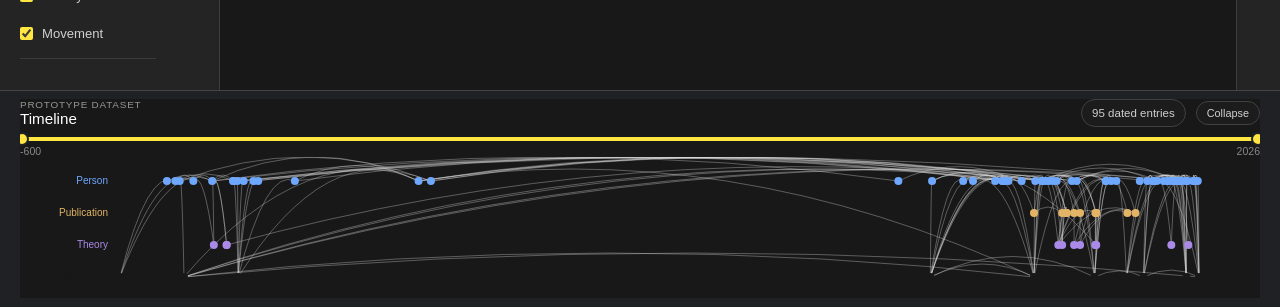
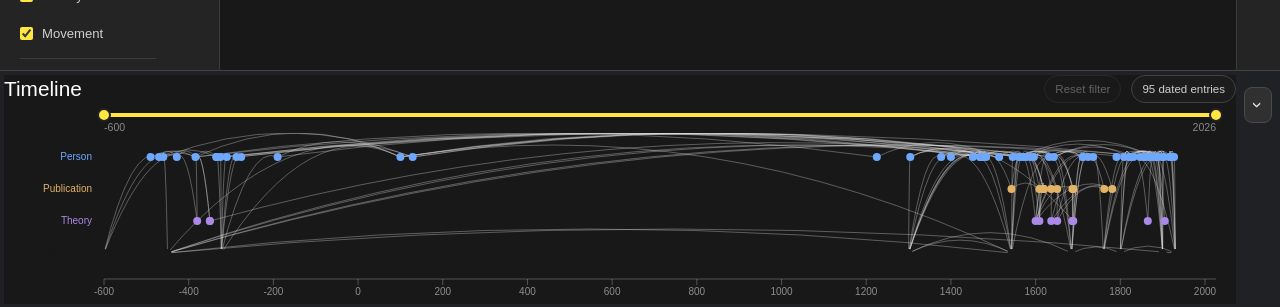
Before and after one commit to carlspangrude/history-network, a React (Vite) app: page / in a window 1280 px wide. Shown: the part 490-797 px from the top of the page. Built offline with nearby package versions, Linux system fonts and the light colour scheme.

Commit message:
Improved timeline filtering functionality & UI

```diff
--- a/src/App.tsx
+++ b/src/App.tsx
@@ -78,7 +78,7 @@ function App() {
       <div
         className={activeView === "explore" ? "explore-view" : "explore-view explore-view--hidden"}
         aria-hidden={activeView !== "explore"}
-        style={{ "--timeline-height": isTimelineOpen ? "220px" : "44px" } as React.CSSProperties}
+        style={{ "--timeline-height": isTimelineOpen ? "240px" : "44px" } as React.CSSProperties}
       >
         <main
           className={[
--- a/src/components/TimelineCanvas.tsx
+++ b/src/components/TimelineCanvas.tsx
@@ -30,11 +30,18 @@ interface TimelineCanvasProps {
 // Layout constants
 // ===========================================================================
 
-const FULL_MARGIN = { top: 16, right: 32, bottom: 36, left: 140 };
-const COMPACT_MARGIN = { top: 8, right: 20, bottom: 28, left: 100 };
-const MIN_LANE_HEIGHT = 16;
+const AXIS_GAP = 10;
+const AXIS_LABEL_OFFSET = 16;
+const AXIS_LABEL_BUFFER = 14;
+const AXIS_RESERVED_HEIGHT = AXIS_GAP + AXIS_LABEL_OFFSET + AXIS_LABEL_BUFFER;
+
+const FULL_MARGIN = { top: 16, right: 32, bottom: AXIS_RESERVED_HEIGHT, left: 140 };
+const COMPACT_MARGIN = { top: 8, right: 20, bottom: AXIS_RESERVED_HEIGHT, left: 100 };
 const MAX_LANE_HEIGHT_FULL = 64;
 const MAX_LANE_HEIGHT_COMPACT = 32;
+const MINOR_TICK_INTERVAL_YEARS = 200;
+const MIN_YEAR_RANGE = 10;
+const MIN_CHART_DOMAIN_SPAN = 200;
 
 function getEndpointId(endpoint: string | GraphNode): string {
   return typeof endpoint === "string" ? endpoint : endpoint.id;
@@ -63,11 +70,45 @@ interface TimelineRangeSliderProps {
   bounds: [number, number];
   range: [number, number];
   onChange: (range: [number, number]) => void;
+  marginLeft: number;
+  marginRight: number;
 }
 
-function TimelineRangeSlider({ bounds, range, onChange }: TimelineRangeSliderProps) {
+function TimelineRangeSlider({
+  bounds,
+  range,
+  onChange,
+  marginLeft,
+  marginRight,
+}: TimelineRangeSliderProps) {
   const trackRef = useRef<HTMLDivElement | null>(null);
-  const draggingHandle = useRef<"min" | "max" | null>(null);
+  const draggingHandleRef = useRef<"min" | "max" | null>(null);
+
+  // The thumbs track this local state while dragging — cheap, visual only.
+  // The parent's `range` (which drives filtering the whole graph and
+  // reheating the force simulation) is only updated once, on release, via
+  // onChangeRef below. Committing on every pointermove instead was
+  // saturating the main thread and hanging the tab during fast drags.
+  const [liveRange, setLiveRange] = useState<[number, number]>(range);
+
+  // Sync liveRange when the parent's range changes externally (e.g. a
+  // future "reset filters" action) — done during render, per React's
+  // guidance for adjusting state from a prop, rather than in an effect,
+  // which would cause an extra cascading render on every commit.
+  const [syncedRange, setSyncedRange] = useState<[number, number]>(range);
+
+  if (range[0] !== syncedRange[0] || range[1] !== syncedRange[1]) {
+    setSyncedRange(range);
+    setLiveRange(range);
+  }
+
+  const liveRangeRef = useRef(liveRange);
+  const onChangeRef = useRef(onChange);
+
+  useEffect(() => {
+    liveRangeRef.current = liveRange;
+    onChangeRef.current = onChange;
+  });
 
   const getYearFromClientX = (clientX: number): number | null => {
     const track = trackRef.current;
@@ -82,27 +123,46 @@ function TimelineRangeSlider({ bounds, range, onChange }: TimelineRangeSliderPro
     return percentToYear(percent, bounds);
   };
 
-  const handlePointerDown = (event: React.PointerEvent<HTMLDivElement>) => {
-    const handle = event.currentTarget.dataset.handle as "min" | "max";
-    event.currentTarget.setPointerCapture(event.pointerId);
-    draggingHandle.current = handle;
-  };
-
-  const handlePointerMove = (event: React.PointerEvent<HTMLDivElement>) => {
-    if (!draggingHandle.current) return;
+  useEffect(() => {
+    const handleWindowPointerMove = (event: PointerEvent) => {
+      const handle = draggingHandleRef.current;
+      if (!handle) return;
 
       const year = getYearFromClientX(event.clientX);
       if (year === null) return;
 
-    if (draggingHandle.current === "min") {
-      onChange([Math.min(year, range[1]), range[1]]);
-    } else {
-      onChange([range[0], Math.max(year, range[0])]);
+      setLiveRange((current) => {
+        if (handle === "min") {
+          const maxAllowed = Math.max(current[1] - MIN_YEAR_RANGE, bounds[0]);
+          return [Math.min(year, maxAllowed), current[1]];
         }
+        const minAllowed = Math.min(current[0] + MIN_YEAR_RANGE, bounds[1]);
+        return [current[0], Math.max(year, minAllowed)];
+      });
     };
 
-  const handlePointerUp = () => {
-    draggingHandle.current = null;
+    const handleWindowPointerUp = () => {
+      if (draggingHandleRef.current) {
+        onChangeRef.current(liveRangeRef.current);
+      }
+      draggingHandleRef.current = null;
+    };
+
+    window.addEventListener("pointermove", handleWindowPointerMove);
+    window.addEventListener("pointerup", handleWindowPointerUp);
+    window.addEventListener("pointercancel", handleWindowPointerUp);
+
+    return () => {
+      window.removeEventListener("pointermove", handleWindowPointerMove);
+      window.removeEventListener("pointerup", handleWindowPointerUp);
+      window.removeEventListener("pointercancel", handleWindowPointerUp);
+    };
+    // eslint-disable-next-line react-hooks/exhaustive-deps
+  }, [bounds]);
+
+  const handlePointerDown = (event: React.PointerEvent<HTMLDivElement>) => {
+    const handle = event.currentTarget.dataset.handle as "min" | "max";
+    draggingHandleRef.current = handle;
   };
 
   const handleKeyDown = (event: React.KeyboardEvent<HTMLDivElement>) => {
@@ -116,19 +176,26 @@ function TimelineRangeSlider({ bounds, range, onChange }: TimelineRangeSliderPro
 
     event.preventDefault();
 
+    // Keyboard adjustments aren't high-frequency like drag, so commit immediately.
     if (handle === "min") {
-      onChange([Math.min(range[0] + delta, range[1]), range[1]]);
+      const maxAllowed = Math.max(range[1] - MIN_YEAR_RANGE, bounds[0]);
+      onChange([Math.min(range[0] + delta, maxAllowed), range[1]]);
     } else {
-      onChange([range[0], Math.max(range[1] + delta, range[0])]);
+      const minAllowed = Math.min(range[0] + MIN_YEAR_RANGE, bounds[1]);
+      onChange([range[0], Math.max(range[1] + delta, minAllowed)]);
     }
   };
 
-  const minPercent = yearToPercent(range[0], bounds);
-  const maxPercent = yearToPercent(range[1], bounds);
+  const minPercent = yearToPercent(liveRange[0], bounds);
+  const maxPercent = yearToPercent(liveRange[1], bounds);
 
   return (
     <div className="timeline-range-slider">
-      <div className="timeline-range-track" ref={trackRef}>
+      <div
+        className="timeline-range-track"
+        ref={trackRef}
+        style={{ marginLeft, marginRight }}
+      >
         <div
           className="timeline-range-fill"
           style={{ left: `${minPercent}%`, width: `${maxPercent - minPercent}%` }}
@@ -138,14 +205,12 @@ function TimelineRangeSlider({ bounds, range, onChange }: TimelineRangeSliderPro
           data-handle="min"
           style={{ left: `${minPercent}%` }}
           onPointerDown={handlePointerDown}
-          onPointerMove={handlePointerMove}
-          onPointerUp={handlePointerUp}
           onKeyDown={handleKeyDown}
           role="slider"
           aria-label="Filter from year"
           aria-valuemin={bounds[0]}
           aria-valuemax={bounds[1]}
-          aria-valuenow={range[0]}
+          aria-valuenow={liveRange[0]}
           tabIndex={0}
         />
         <div
@@ -153,21 +218,19 @@ function TimelineRangeSlider({ bounds, range, onChange }: TimelineRangeSliderPro
           data-handle="max"
           style={{ left: `${maxPercent}%` }}
           onPointerDown={handlePointerDown}
-          onPointerMove={handlePointerMove}
-          onPointerUp={handlePointerUp}
           onKeyDown={handleKeyDown}
           role="slider"
           aria-label="Filter to year"
           aria-valuemin={bounds[0]}
           aria-valuemax={bounds[1]}
-          aria-valuenow={range[1]}
+          aria-valuenow={liveRange[1]}
           tabIndex={0}
         />
       </div>
 
-      <div className="timeline-range-labels">
-        <span>{range[0]}</span>
-        <span>{range[1]}</span>
+      <div className="timeline-range-labels" style={{ marginLeft, marginRight }}>
+        <span>{liveRange[0]}</span>
+        <span>{liveRange[1]}</span>
       </div>
     </div>
   );
@@ -239,6 +302,36 @@ function TimelineCanvas({
 
   const undatedCount = graphData.nodes.length - datedNodes.length;
 
+  // Auto-fit the chart's plotted domain to whatever data is currently
+  // visible (after type/discipline/year filters) — similar to "Fit graph".
+  // yearBounds (the full, fixed dataset extent) is left untouched here and
+  // continues to define the slider's own draggable range separately.
+  const chartYearDomain = useMemo<[number, number]>(() => {
+    const years = datedNodes.flatMap((node) => {
+      const values: number[] = [];
+      if (node.startYear !== undefined) values.push(node.startYear);
+      if (node.endYear !== undefined) values.push(node.endYear);
+      return values;
+    });
+
+    if (years.length === 0) {
+      return yearBounds;
+    }
+
+    let min = Math.min(...years);
+    let max = Math.max(...years);
+
+    const span = max - min;
+
+    if (span < MIN_CHART_DOMAIN_SPAN) {
+      const center = (min + max) / 2;
+      min = center - MIN_CHART_DOMAIN_SPAN / 2;
+      max = center + MIN_CHART_DOMAIN_SPAN / 2;
+    }
+
+    return [min, max];
+  }, [datedNodes, yearBounds]);
+
   const lanes = useMemo(() => {
     const typesPresent = new Set(datedNodes.map((node) => node.type));
     return FILTERABLE_NODE_TYPES.filter((type) => typesPresent.has(type));
@@ -250,24 +343,27 @@ function TimelineCanvas({
     return map;
   }, [lanes]);
 
+  // No lower floor here: lane height must always shrink to whatever fits in
+  // the measured container height, or the axis (drawn below the last lane)
+  // gets pushed past the visible area and clipped by overflow:hidden.
   const laneHeight = useMemo(() => {
-    const availableHeight = height - MARGIN.top - MARGIN.bottom;
+    const availableHeight = Math.max(height - MARGIN.top - MARGIN.bottom, 0);
     const laneCount = Math.max(lanes.length, 1);
     const computed = availableHeight / laneCount;
-    return Math.max(Math.min(computed, MAX_LANE_HEIGHT), MIN_LANE_HEIGHT);
+    return Math.min(computed, MAX_LANE_HEIGHT);
   }, [height, lanes.length, MARGIN.top, MARGIN.bottom, MAX_LANE_HEIGHT]);
 
   const innerWidth = Math.max(width - MARGIN.left - MARGIN.right, 1);
 
   const xForYear = (year: number) =>
-    MARGIN.left + ((year - yearBounds[0]) / (yearBounds[1] - yearBounds[0] || 1)) * innerWidth;
+    MARGIN.left + ((year - chartYearDomain[0]) / (chartYearDomain[1] - chartYearDomain[0] || 1)) * innerWidth;
 
   const yForType = (type: NodeType) => {
     const index = laneIndex.get(type) ?? 0;
     return MARGIN.top + index * laneHeight + laneHeight / 2;
   };
 
-  const axisY = MARGIN.top + lanes.length * laneHeight + 12;
+  const axisY = MARGIN.top + lanes.length * laneHeight + AXIS_GAP;
 
   const nodePositions = useMemo(() => {
     const map = new Map<string, { x: number; y: number }>();
@@ -280,7 +376,7 @@ function TimelineCanvas({
 
     return map;
     // eslint-disable-next-line react-hooks/exhaustive-deps
-  }, [datedNodes, width, height, yearBounds, laneHeight, laneIndex]);
+  }, [datedNodes, width, height, chartYearDomain, laneHeight, laneIndex]);
 
   const visibleLinks = useMemo(
     () =>
@@ -309,12 +405,15 @@ function TimelineCanvas({
   }, [graphData.links, selectedNode]);
 
   const yearTicks = useMemo(() => {
-    const tickCount = compact ? 4 : 6;
-    const step = (yearBounds[1] - yearBounds[0]) / tickCount;
-    return Array.from({ length: tickCount + 1 }, (_, i) =>
-      Math.round(yearBounds[0] + step * i),
-    );
-  }, [yearBounds, compact]);
+    const start = Math.ceil(chartYearDomain[0] / MINOR_TICK_INTERVAL_YEARS) * MINOR_TICK_INTERVAL_YEARS;
+    const ticks: number[] = [];
+
+    for (let year = start; year <= chartYearDomain[1]; year += MINOR_TICK_INTERVAL_YEARS) {
+      ticks.push(year);
+    }
+
+    return ticks;
+  }, [chartYearDomain]);
 
   // ===========================================================================
   // Visual Accessors
@@ -379,32 +478,56 @@ function TimelineCanvas({
     return `M ${source.x} ${source.y} Q ${midX} ${controlY} ${target.x} ${target.y}`;
   };
 
+  const isYearRangeAtFullExtent =
+    yearRange[0] === yearBounds[0] && yearRange[1] === yearBounds[1];
+
+  const handleResetYearRange = () => {
+    onYearRangeChange(yearBounds);
+  };
+
   // ===========================================================================
   // Render
   // ===========================================================================
 
   return (
+    <>
+      <button
+        className="panel-toggle timeline-toggle"
+        type="button"
+        aria-expanded={isOpen}
+        aria-label={
+          isOpen ? "Close timeline panel" : "Open timeline panel"
+        }
+        onClick={onToggle}
+      >
+        <span
+          className="timeline-toggle-icon"
+          style={{ transform: isOpen ? "rotate(90deg)" : "rotate(-90deg)" }}
+        >
+          ›
+        </span>
+      </button>
+
       <section className={compact ? "canvas canvas--compact" : "canvas"}>
         <div className="timeline-header">
           <div>
-          <p className="eyebrow">Prototype dataset</p>
             <h2>Timeline</h2>
           </div>
 
           <div className="graph-toolbar-actions">
+            <button
+              className="fit-graph-button"
+              type="button"
+              onClick={handleResetYearRange}
+              disabled={isYearRangeAtFullExtent}
+            >
+              Reset filter
+            </button>
+
             <div className="graph-stats">
               <span>{datedNodes.length} dated entries</span>
               {undatedCount > 0 && <span>{undatedCount} without dates</span>}
             </div>
-
-          <button
-            className="panel-collapse-toggle"
-            type="button"
-            aria-expanded={isOpen}
-            onClick={onToggle}
-          >
-            {isOpen ? "Collapse" : "Expand"}
-          </button>
           </div>
         </div>
 
@@ -414,6 +537,8 @@ function TimelineCanvas({
               bounds={yearBounds}
               range={yearRange}
               onChange={onYearRangeChange}
+              marginLeft={MARGIN.left}
+              marginRight={MARGIN.right}
             />
 
           <div className="force-graph-container" ref={containerRef}>
@@ -424,6 +549,7 @@ function TimelineCanvas({
                 onClick={onSelectionClear}
                 style={{ display: "block" }}
               >
+                {/* Year axis */}
                 <g>
                   <line
                     x1={MARGIN.left}
@@ -436,7 +562,7 @@ function TimelineCanvas({
                     <g key={year} transform={`translate(${xForYear(year)}, ${axisY})`}>
                       <line y2={6} stroke="rgba(220, 220, 220, 0.3)" />
                       <text
-                        y={18}
+                        y={AXIS_LABEL_OFFSET}
                         textAnchor="middle"
                         fill="rgba(220, 220, 220, 0.6)"
                         fontSize={compact ? 10 : 11}
@@ -447,6 +573,7 @@ function TimelineCanvas({
                   ))}
                 </g>
 
+                {/* Lane labels */}
                 <g>
                   {lanes.map((type) => (
                     <text
@@ -463,6 +590,7 @@ function TimelineCanvas({
                   ))}
                 </g>
 
+                {/* Links as arcs */}
                 <g>
                   {visibleLinks.map((link) => {
                     const sourceId = getEndpointId(link.source);
@@ -491,6 +619,7 @@ function TimelineCanvas({
                   })}
                 </g>
 
+                {/* Nodes */}
                 <g>
                   {datedNodes.map((node) => {
                     const pos = nodePositions.get(node.id);
@@ -523,6 +652,7 @@ function TimelineCanvas({
           </>
         )}
       </section>
+    </>
   );
 }
 
--- a/src/styles.css
+++ b/src/styles.css
@@ -174,8 +174,9 @@ h2 {
 }
 
 .timeline-strip {
+  position: relative;
   min-height: 0;
-  padding: 8px 20px 12px;
+  padding: 4px 44px 6px 4px;
   border-top: 1px solid var(--border-medium);
   background: var(--background-header);
   overflow: hidden;
@@ -207,23 +208,28 @@ h2 {
 
 .timeline-header h2 {
   margin: 0;
-  font-size: 0.95rem;
+  font-size: 1.3rem;
 }
 
-.panel-collapse-toggle {
-  padding: 5px 10px;
-  border: 1px solid var(--border-pill);
-  border-radius: var(--radius-pill);
-  background: rgba(30, 30, 30, 0.82);
-  color: var(--text-secondary);
-  cursor: pointer;
-  font: inherit;
-  font-size: 0.68rem;
+.timeline-toggle {
+  position: absolute;
+  top: 6px;
+  right: 8px;
+  display: flex;
+  align-items: center;
+  justify-content: center;
+  width: 26px;
+  height: 24px;
+  font-size: 1.2rem;
+}
+
+.timeline-toggle-icon {
+  display: inline-block;
+  transition: transform var(--transition-panel);
 }
 
 .panel-collapse-toggle:hover {
-  border-color: var(--text-link);
-  color: var(--text-primary);
+  background: var(--background-control-hover);
 }
 
 .panel-collapse-toggle:focus-visible {
@@ -1154,6 +1160,16 @@ h2 {
     color: var(--text-primary);
   }
 
+  .fit-graph-button:disabled {
+    opacity: 0.4;
+    cursor: default;
+  }
+
+  .fit-graph-button:disabled:hover {
+    border-color: var(--border-pill);
+    color: var(--text-secondary);
+  }
+
   .fit-graph-button:focus-visible {
     outline: 2px solid var(--text-link);
     outline-offset: 3px;
```
Also changed, not shown: src/components/GraphCanvas.tsx (+37 -1 lines). Lines whose indentation alone changed are shown as unchanged.
